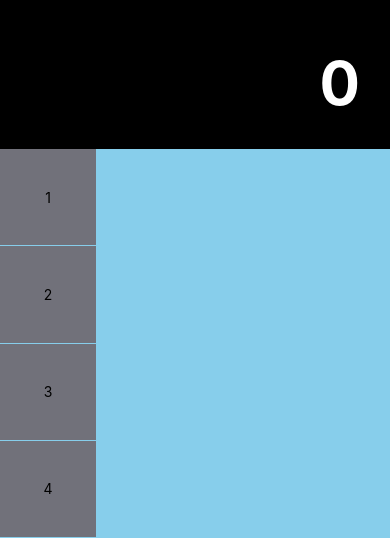
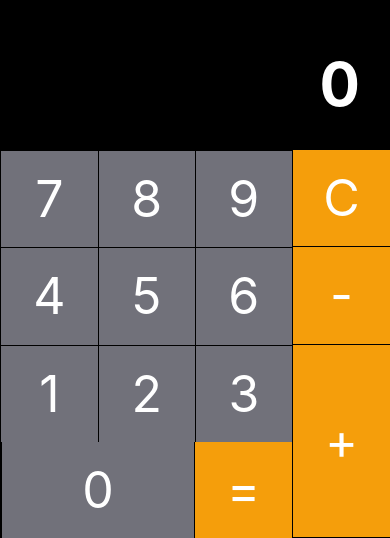
Before and after one commit to jkim8/rn-calc, a React Native app: screen / in a window 390 px wide. Shown: the part 306-844 px from the top of the page. Built offline with nearby package versions, Linux system fonts and the light colour scheme.

Commit message:
number button location

```diff
--- a/src/App.js
+++ b/src/App.js
@@ -3,46 +3,73 @@ import { useState } from 'react';
 import { StyleSheet, Text, useWindowDimensions, View } from 'react-native';
 import Button, { ButtonTypes } from './components/Button';
 
+const Operators = {
+  CLEAR: 'C',
+  MINUS: '-',
+  PLUS: '+',
+  EQUAL: '=',
+};
+
 export default function App() {
   const [result, setResult] = useState(0);
+
   const width = (useWindowDimensions().width - 5) / 4;
-  // const { width } = useWindowDimensions();
-  console.log(width);
 
   return (
     <View style={styles.container}>
       <StatusBar style="light" />
+
       <View style={styles.resultContainer}>
-        <Text style={styles.result}>0</Text>
+        <Text style={styles.result}>{result}</Text>
       </View>
+
       <View style={styles.buttonContainer}>
         <View style={styles.leftPad}>
           <View style={styles.number}>
+            {[1, 2, 3, 4, 5, 6, 7, 8, 9].map((num) => (
+              <Button
+                title={num.toString()}
+                key={num}
+                onPress={() => {}}
+                buttonStyle={{ width, height: width, marginTop: 1 }}
+              />
+            ))}
+          </View>
+          <View style={styles.bottom}>
             <Button
-              title="1"
+              title="0"
               onPress={() => {}}
-              buttonStyle={{ width, height: width, marginBottom: 1 }}
-            ></Button>
+              buttonStyle={{ width: width * 2, height: width }}
+            />
             <Button
-              title="2"
+              title="="
               onPress={() => {}}
-              buttonStyle={{ width, height: width, marginBottom: 1 }}
-            ></Button>
-            <Button
-              title="3"
-              onPress={() => {}}
-              buttonStyle={{ width, height: width, marginBottom: 1 }}
-            ></Button>
-            <Button
-              title="4"
-              onPress={() => {}}
-              buttonStyle={{ width, height: width, marginBottom: 1 }}
-            ></Button>
+              buttonStyle={{ width, height: width }}
+              buttonType={ButtonTypes.OPERATOR}
+            />
           </View>
-          <View style={styles.bottom}></View>
         </View>
 
-        <View style={styles.operator}></View>
+        <View style={styles.operator}>
+          <Button
+            title={Operators.CLEAR}
+            onPress={() => {}}
+            buttonStyle={{ width, height: width, marginBottom: 1 }}
+            buttonType={ButtonTypes.OPERATOR}
+          />
+          <Button
+            title={Operators.MINUS}
+            onPress={() => {}}
+            buttonStyle={{ width, height: width, marginBottom: 1 }}
+            buttonType={ButtonTypes.OPERATOR}
+          />
+          <Button
+            title={Operators.PLUS}
+            onPress={() => {}}
+            buttonStyle={{ width, height: width * 2, marginBottom: 1 }}
+            buttonType={ButtonTypes.OPERATOR}
+          />
+        </View>
       </View>
     </View>
   );
@@ -51,24 +78,40 @@ export default function App() {
 const styles = StyleSheet.create({
   container: {
     flex: 1,
-    backgroundColor: '#ffffff',
+    flexDirection: 'column',
     alignItems: 'stretch',
     justifyContent: 'center',
+    backgroundColor: '#ffffff',
   },
-
   resultContainer: {
     flex: 1,
-    backgroundColor: '#000000',
     justifyContent: 'flex-end',
     alignItems: 'flex-end',
+    backgroundColor: '#000000',
   },
   buttonContainer: {
-    backgroundColor: 'skyblue',
     flexDirection: 'row',
+    backgroundColor: '#000000',
+    justifyContent: 'space-evenly',
   },
-  result: { color: '#ffffff', fontSize: 60, fontWeight: '700', padding: 30 },
-  leftPad: {},
-  number: {},
-  bottom: { flexDirection: 'row' },
+  result: {
+    color: '#ffffff',
+    fontSize: 60,
+    fontWeight: '700',
+    paddingBottom: 30,
+    paddingRight: 30,
+  },
+  leftPad: {
+    width: '75%',
+  },
+  number: {
+    flexDirection: 'row',
+    flexWrap: 'wrap-reverse',
+    justifyContent: 'space-evenly',
+  },
+  bottom: {
+    flexDirection: 'row',
+    justifyContent: 'space-evenly',
+  },
   operator: {},
 });
--- a/src/components/Button.js
+++ b/src/components/Button.js
@@ -1,5 +1,5 @@
 import { Pressable, StyleSheet, Text } from 'react-native';
-import propTypes from 'prop-types';
+import PropTypes from 'prop-types';
 
 export const ButtonTypes = {
   NUMBER: 'NUMBER',
@@ -12,7 +12,6 @@ const Colors = {
 };
 
 const Button = ({ title, onPress, buttonStyle, buttonType }) => {
-  console.log('re-rendering');
   return (
     <Pressable
       onPress={onPress}
@@ -23,7 +22,7 @@ const Button = ({ title, onPress, buttonStyle, buttonType }) => {
         buttonStyle,
       ]}
     >
-      <Text>{title}</Text>
+      <Text style={styles.title}>{title}</Text>
     </Pressable>
   );
 };
@@ -33,15 +32,21 @@ Button.defaultProps = {
 };
 
 Button.propTypes = {
-  title: propTypes.string.isRequired,
-  onPress: propTypes.func.isRequired,
-  buttonStyle: propTypes.object,
-  buttonType: propTypes.oneOf(Object.values(ButtonTypes)),
+  title: PropTypes.string.isRequired,
+  onPress: PropTypes.func.isRequired,
+  buttonStyle: PropTypes.object,
+  buttonType: PropTypes.oneOf(Object.values(ButtonTypes)),
 };
 
 const styles = StyleSheet.create({
-  button: { justifyContent: 'center', alignItems: 'center' },
-  title: { fontSize: 50, color: '#fffff' },
+  button: {
+    justifyContent: 'center',
+    alignItems: 'center',
+  },
+  title: {
+    fontSize: 50,
+    color: '#ffffff',
+  },
 });
 
 export default Button;
```
